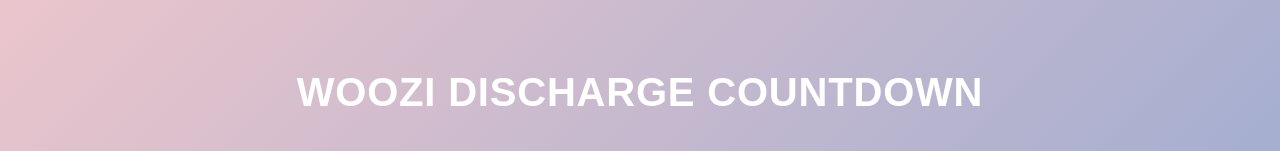
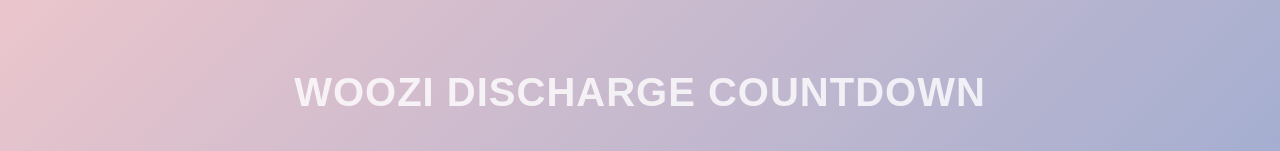
Before and after one commit to jisu-su/woozi-countdown, a plain HTML site: page index.html in a window 1280 px wide. Shown: the part 243-394 px from the top of the page. Drawn offline with Linux system fonts and the light colour scheme; a web font is replaced by a local one.

Commit message:
글자 동기화2

```diff
--- a/style.css
+++ b/style.css
@@ -39,7 +39,8 @@ body, html {
     font-weight: bold;
     color: #ffffff;
     margin-bottom: 20px;
-    letter-spacing: 0.8px; /* 간격 살짝 추가 */
+    opacity: 0.8;      /* 1에서 0.8로 낮춤 */
+    letter-spacing: 1px; /* 글자 사이 간격을 살짝 넓혀 더 세련되게 */
 }
 
 .countdown-display {
```
